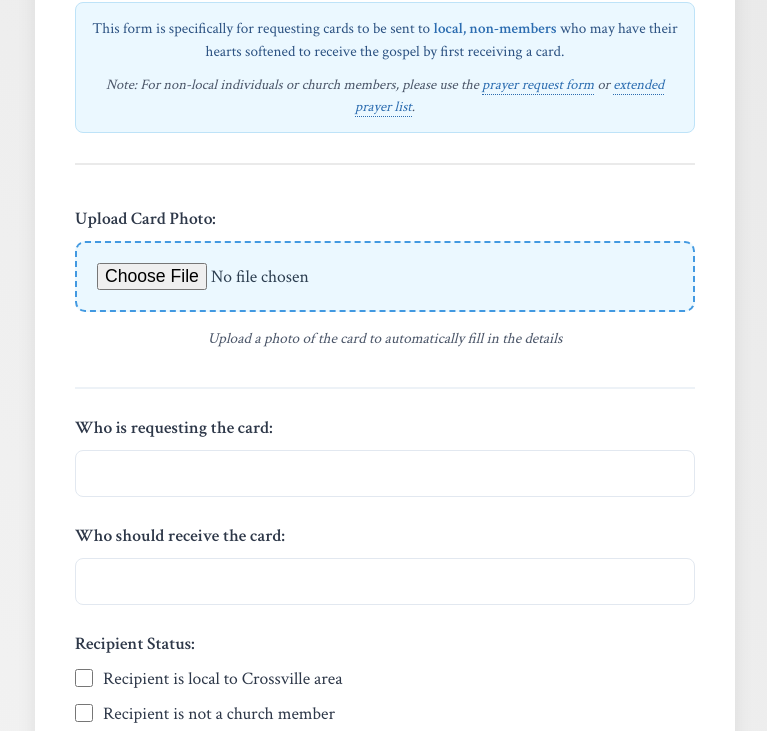
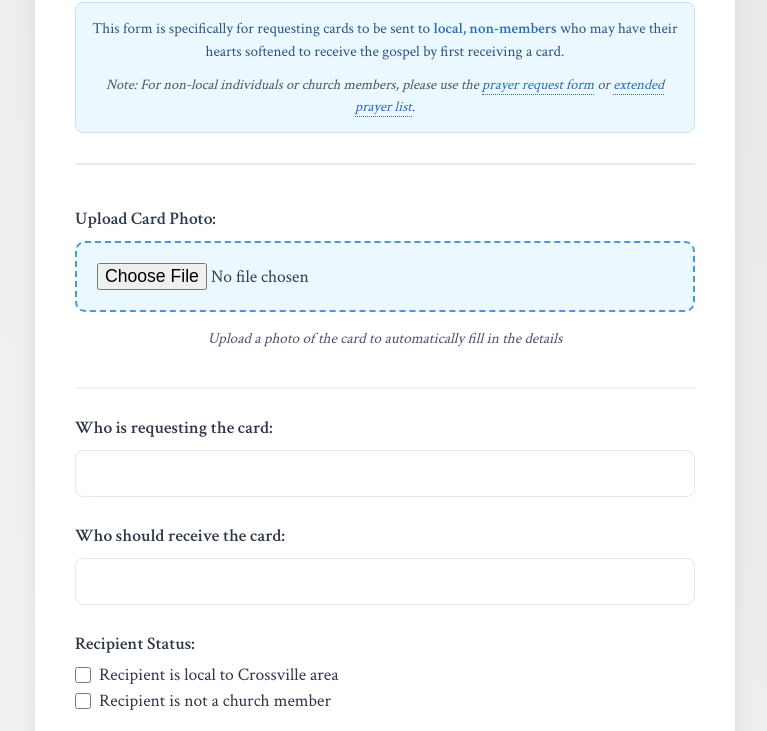
Before and after one commit to vlcosent/church-website, a plain HTML site: page index.html in a window 1280 px wide. Shown: the part 190-921 px from the top of the page, without its empty margins (255-1022 px from the left). Drawn offline with Linux system fonts and the light colour scheme.

Commit message:
fix: adjust checkbox alignment to match local version

```diff
--- a/styles.css
+++ b/styles.css
@@ -86,16 +86,16 @@ body {
 .checkbox-group {
     margin: 8px 0;
     display: flex;
-    align-items: flex-start;
-    gap: 10px;
+    align-items: center;
+    gap: 8px;
 }
 
 .checkbox-group input[type="checkbox"] {
-    width: 18px;
-    height: 18px;
-    margin-top: 3px;
+    width: 16px;
+    height: 16px;
     cursor: pointer;
     flex-shrink: 0;
+    margin: 0;
 }
 
 .checkbox-group label {
@@ -103,7 +103,7 @@ body {
     margin: 0;
     cursor: pointer;
     font-weight: normal;
-    line-height: 1.5;
+    line-height: 1;
 }
 
 .form-group {
```
